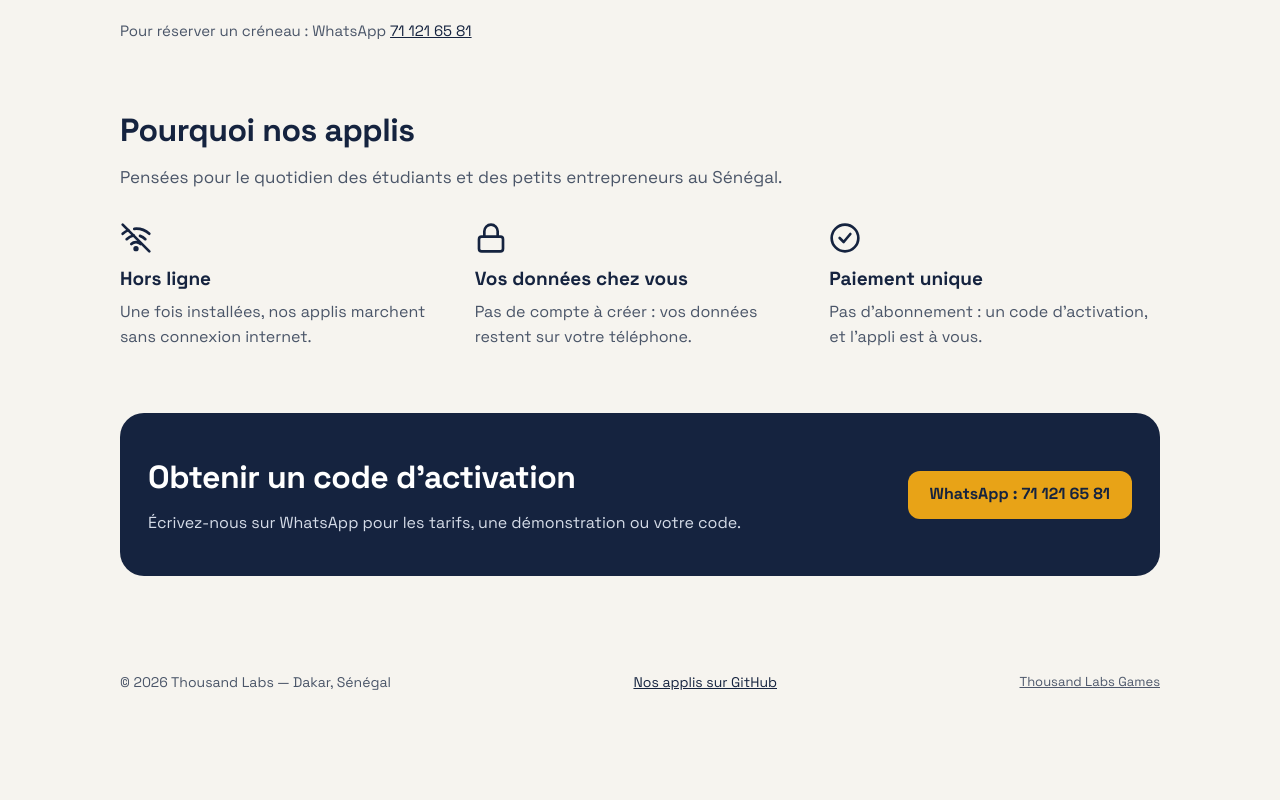
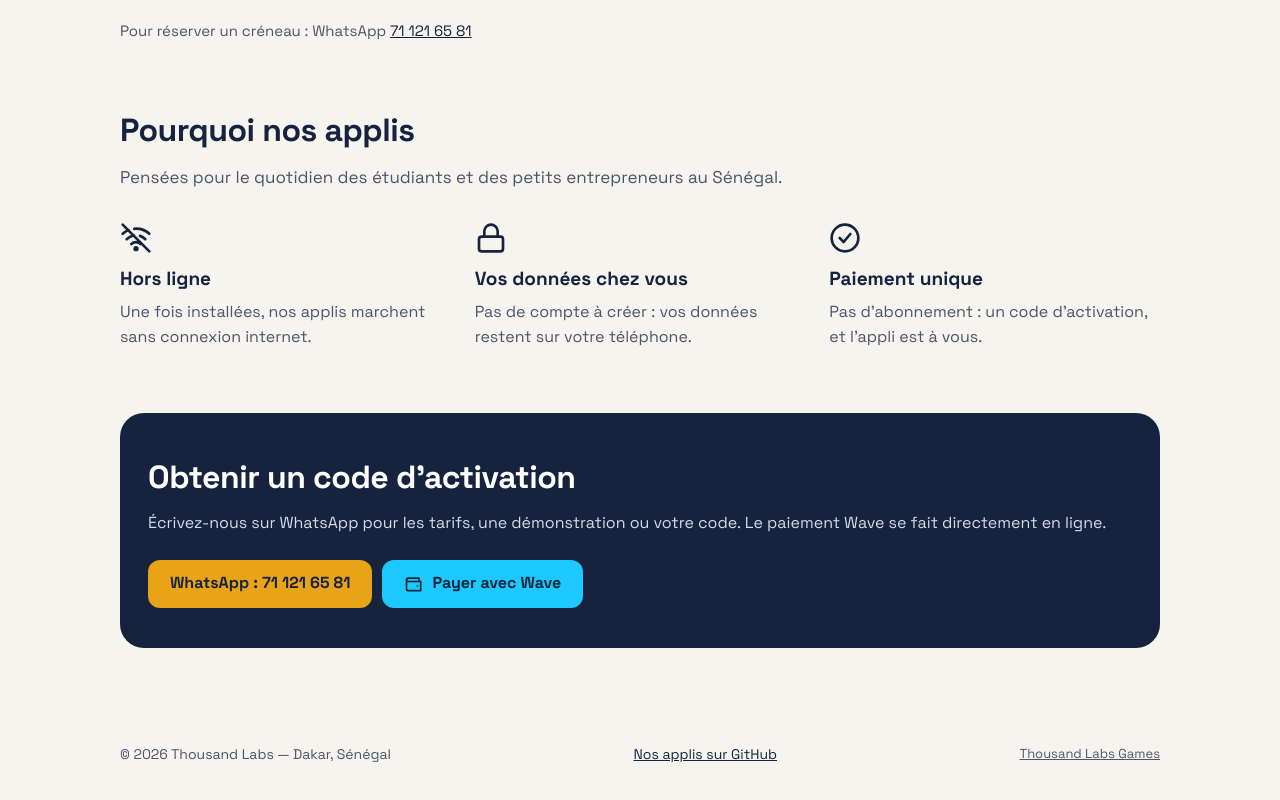
Before and after one commit to ThousandLabs/ThousandLabs.github.io, a plain HTML site: page index.html in a window 1280 px wide. Shown: the part 2004-2804 px from the top of the page. Before the commit the page ends 2746 px from the top, so only its background shows below. Drawn offline with Linux system fonts and the light colour scheme.

Commit message:
Paiement Wave via le lien marchand Wave Business (au lieu du transfert au numéro)
Co-Authored-By: Claude Opus 5.5 <noreply@anthropic.com>
Claude-Session: https://claude.ai/code/session_01BSJJ47vs5gmYmGDyntFNBH

```diff
--- a/index.html
+++ b/index.html
@@ -55,6 +55,9 @@
   .card-links .btn{flex:1 1 130px}
   .card .btn{min-height:44px;padding:0 16px;font-size:15px}
   .btn-navy{background:var(--navy);color:#fff}
+  .btn-wave{background:#1dc8ff;color:#06263a}
+  .btn-wave:hover{background:#4dd5ff}
+  .contact-btns{display:flex;flex-wrap:wrap;gap:10px}
   .btn-navy:hover{background:var(--navy2)}
   .btn-line{border:1.5px solid var(--navy);color:var(--navy)}
   .btn-line:hover{background:var(--navy);color:#fff}
@@ -212,9 +215,12 @@
       <div class="contact">
         <div>
           <h2>Obtenir un code d'activation</h2>
-          <p>Écrivez-nous sur WhatsApp pour les tarifs, une démonstration ou votre code.</p>
+          <p>Écrivez-nous sur WhatsApp pour les tarifs, une démonstration ou votre code. Le paiement Wave se fait directement en ligne.</p>
         </div>
-        <a class="btn btn-amber" href="https://wa.me/221711216581">WhatsApp : 71 121 65 81</a>
+        <div class="contact-btns">
+          <a class="btn btn-amber" href="https://wa.me/221711216581">WhatsApp : 71 121 65 81</a>
+          <a class="btn btn-wave" href="https://pay.wave.com/m/M_sn_2435mflS4o9D/c/sn/" target="_blank" rel="noopener"><svg width="20" height="20" viewBox="0 0 24 24" fill="none" stroke="currentColor" stroke-width="2" stroke-linecap="round" stroke-linejoin="round" aria-hidden="true"><path d="M3 7a2 2 0 0 1 2-2h13v4"/><path d="M3 7v11a2 2 0 0 0 2 2h15V9H5a2 2 0 0 1-2-2z"/><path d="M16 14.5h.01"/></svg>Payer avec Wave</a>
+        </div>
       </div>
     </div>
   </section>
```
